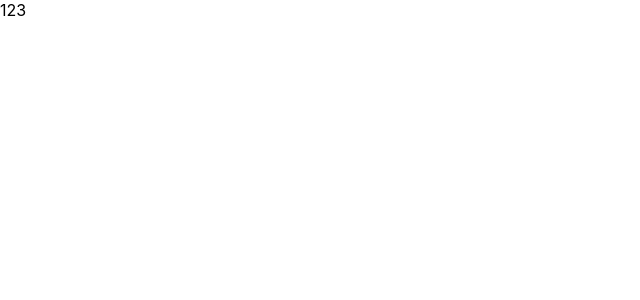
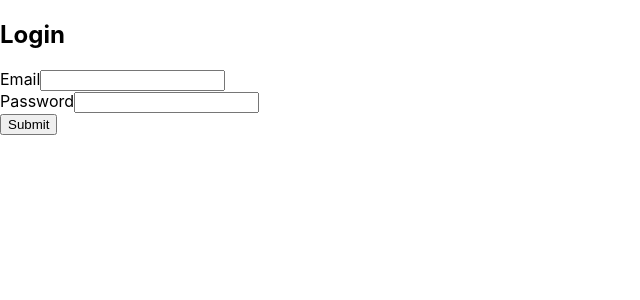
Before and after one commit to spoolae/FS-PROJECTS, a React (Create React App) app in the folder REACT APPS/formik-app/: page / in a window 1280 px wide. Shown: the top 300 px of the page, without its empty margins (0-640 px from the left). Built offline with nearby package versions, Linux system fonts and the light colour scheme.

Commit message:
Added login form

```diff
--- a/REACT APPS/formik-app/src/App.js
+++ b/REACT APPS/formik-app/src/App.js
@@ -1,5 +1,6 @@
 import "./App.scss";
+import LoginScreen from "./screens/LoginScreen";
 
-const App = () => <div>123</div>;
+const App = () => <LoginScreen />;
 
 export default App;
--- /dev/null
+++ b/REACT APPS/formik-app/src/components/LoginForm.js
@@ -0,0 +1,33 @@
+import React from "react";
+import { Field, Form, ErrorMessage } from "formik";
+
+const LoginForm = ({ isSubmitting }) => {
+  return (
+    <Form>
+      <div className="form-group">
+        <label htmlFor="email">Email</label>
+        <Field type="email" name="email" id="email" className="form-control" />
+        <ErrorMessage name="email" component="div" className="error-message" />
+      </div>
+      <div className="form-group">
+        <label htmlFor="password">Password</label>
+        <Field
+          type="password"
+          name="password"
+          id="password"
+          className="form-control"
+        />
+        <ErrorMessage
+          name="password"
+          component="div"
+          className="error-message"
+        />
+      </div>
+      <button type="submit" disabled={isSubmitting} className="btn btn-primary">
+        Submit
+      </button>
+    </Form>
+  );
+};
+
+export default LoginForm;
--- /dev/null
+++ b/REACT APPS/formik-app/src/screens/LoginScreen.js
@@ -0,0 +1,36 @@
+import React from "react";
+import { Formik } from "formik";
+import * as Yup from "yup";
+
+import LoginForm from "../components/LoginForm";
+
+const LoginScreen = () => {
+  const initialValues = { email: "", password: "" };
+
+  const handleFormSubmit = (values, { setSubmitting }) => {
+    setTimeout(() => {
+      alert(JSON.stringify(values, null, 2));
+      setSubmitting(false);
+    }, 400);
+  };
+
+  const validationSchema = Yup.object({
+    email: Yup.string().email("Invalid email address").required("Required"),
+    password: Yup.string().required("Required"),
+  });
+
+  return (
+    <div className="login-screen">
+      <h2>Login</h2>
+      <Formik
+        initialValues={initialValues}
+        validationSchema={validationSchema}
+        onSubmit={handleFormSubmit}
+      >
+        {({ isSubmitting }) => <LoginForm isSubmitting={isSubmitting} />}
+      </Formik>
+    </div>
+  );
+};
+
+export default LoginScreen;
```
